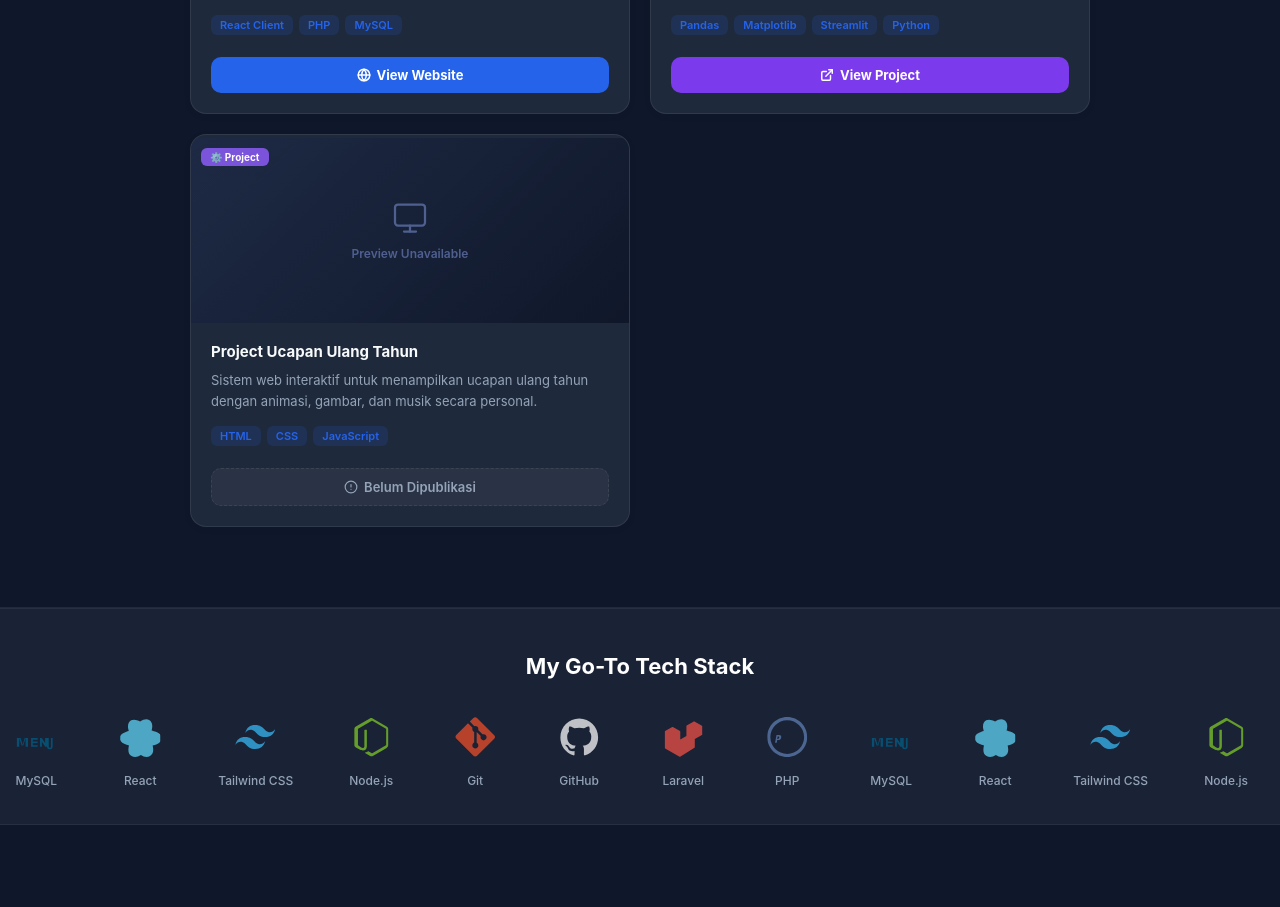
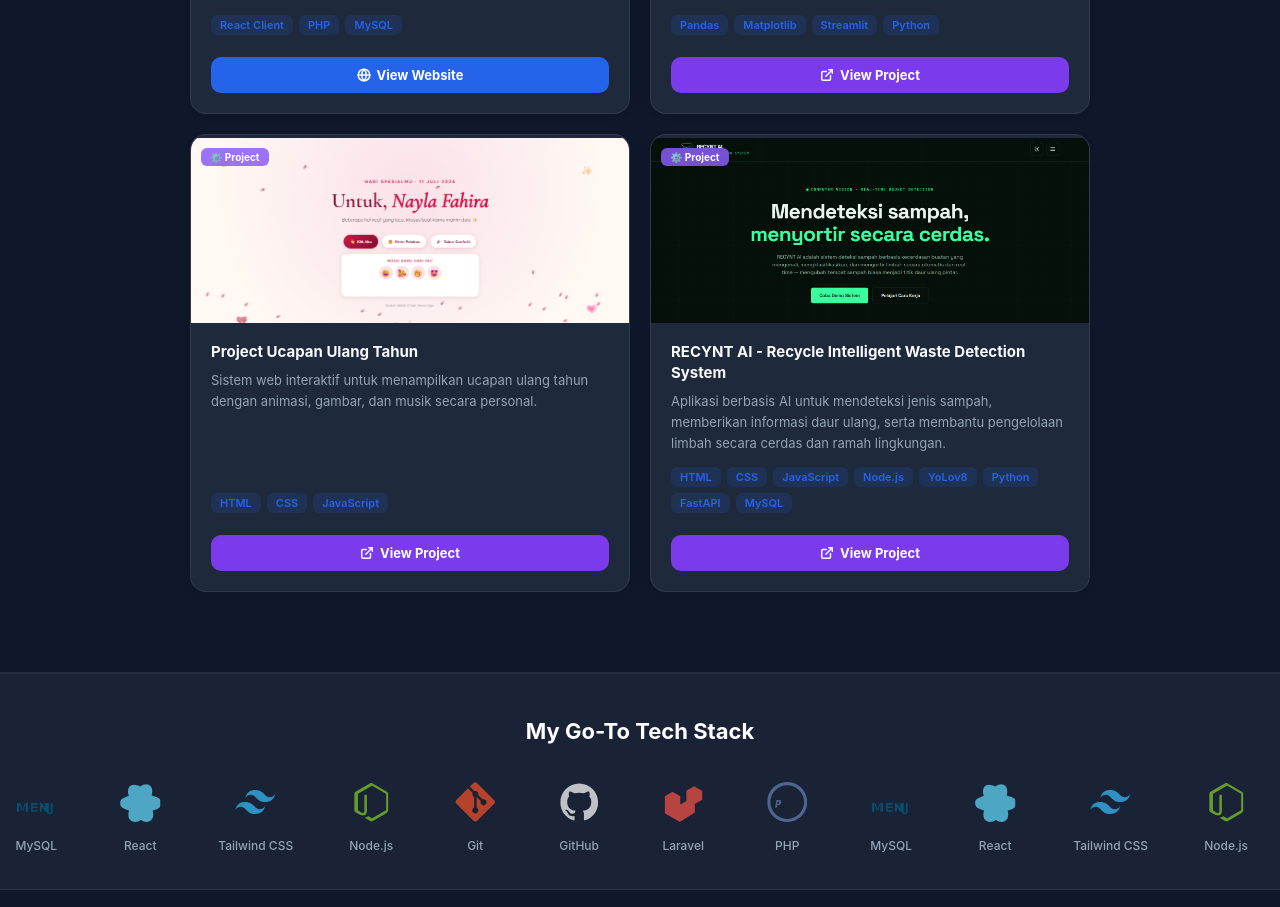
Before and after one commit to maliframadhan-hub/maliframadhan-hub.github.io, a React (Vite) app: page / in a window 1280 px wide. Shown: the part 2840-3747 px from the top of the page. Built offline with nearby package versions, Linux system fonts and the light colour scheme.

Commit message:
Update App.jsx

```diff
--- a/src/App.jsx
+++ b/src/App.jsx
@@ -726,7 +726,8 @@ function App() {
     { title:"Sistem Monitoring Kelas", desc:"Aplikasi untuk memonitoring kehadiran dan aktivitas mahasiswa di dalam kelas secara real-time.", tech:["FastAPI","SQLServer","PHP"], type:"website", link:"https://sistemmonitoringkelas.page.gd/", img:"sistem.jpeg" },
     { title:"Proyek Penjualan", desc:"Sistem informasi untuk mengelola penjualan produk secara efisien dan efektif.", tech:["React Client","PHP","MySQL"], type:"website", link:"https://proyekpenjualan.infinityfreeapp.com/", img:"proyekpenjualan.jpeg" },
     { title:"Analisis Kelulusan Mahasiswa", desc:"Sistem untuk menganalisis data kelulusan mahasiswa berdasarkan berbagai faktor akademik.", tech:["Pandas","Matplotlib","Streamlit","Python"], type:"project", link:"https://9wowf62gvi4vvjyr2d23st.streamlit.app/", img:"streamlit.png" },
-    { title:"Project Ucapan Ulang Tahun", desc:"Sistem web interaktif untuk menampilkan ucapan ulang tahun dengan animasi, gambar, dan musik secara personal.", tech:["HTML","CSS","JavaScript"], type:"project", link:null, img:null },
+    { title:"Project Ucapan Ulang Tahun", desc:"Sistem web interaktif untuk menampilkan ucapan ulang tahun dengan animasi, gambar, dan musik secara personal.", tech:["HTML","CSS","JavaScript"], type:"project", link:"https://happy-birthday-nayla.vercel.app/", img:"webnayla.png" },
+    { title:"RECYNT AI - Recycle Intelligent Waste Detection System", desc:"Aplikasi berbasis AI untuk mendeteksi jenis sampah, memberikan informasi daur ulang, serta membantu pengelolaan limbah secara cerdas dan ramah lingkungan.", tech:["HTML","CSS","JavaScript","Node.js","YoLov8","Python","FastAPI","MySQL"], type:"project", link:"https://recynt-ai.vercel.app/", img:"recyntai.png" },
   ];
 
   const navLinks = ["Profile","Organisasi","Skill","Projects","Sertifikat","Contact"];
```
